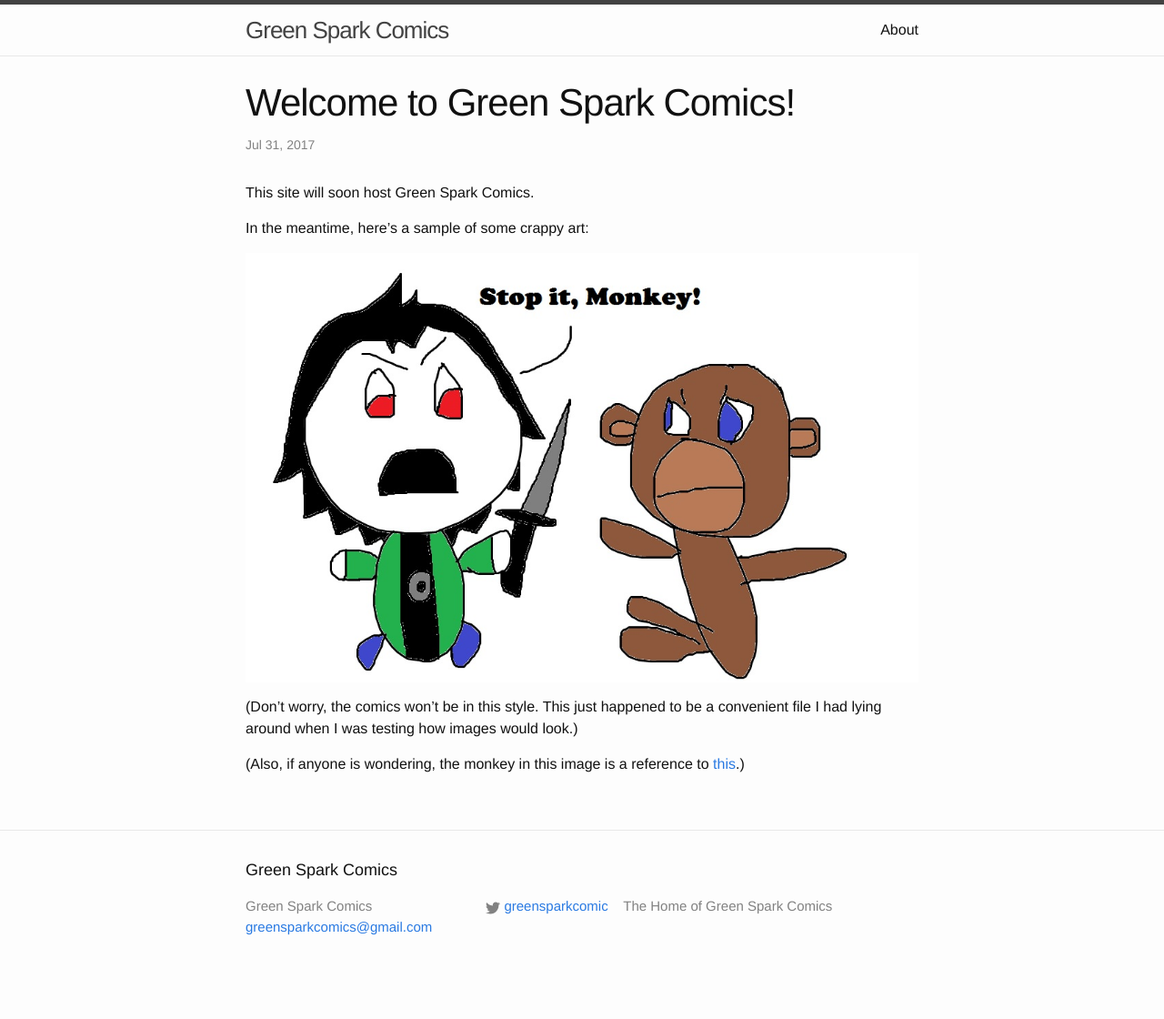
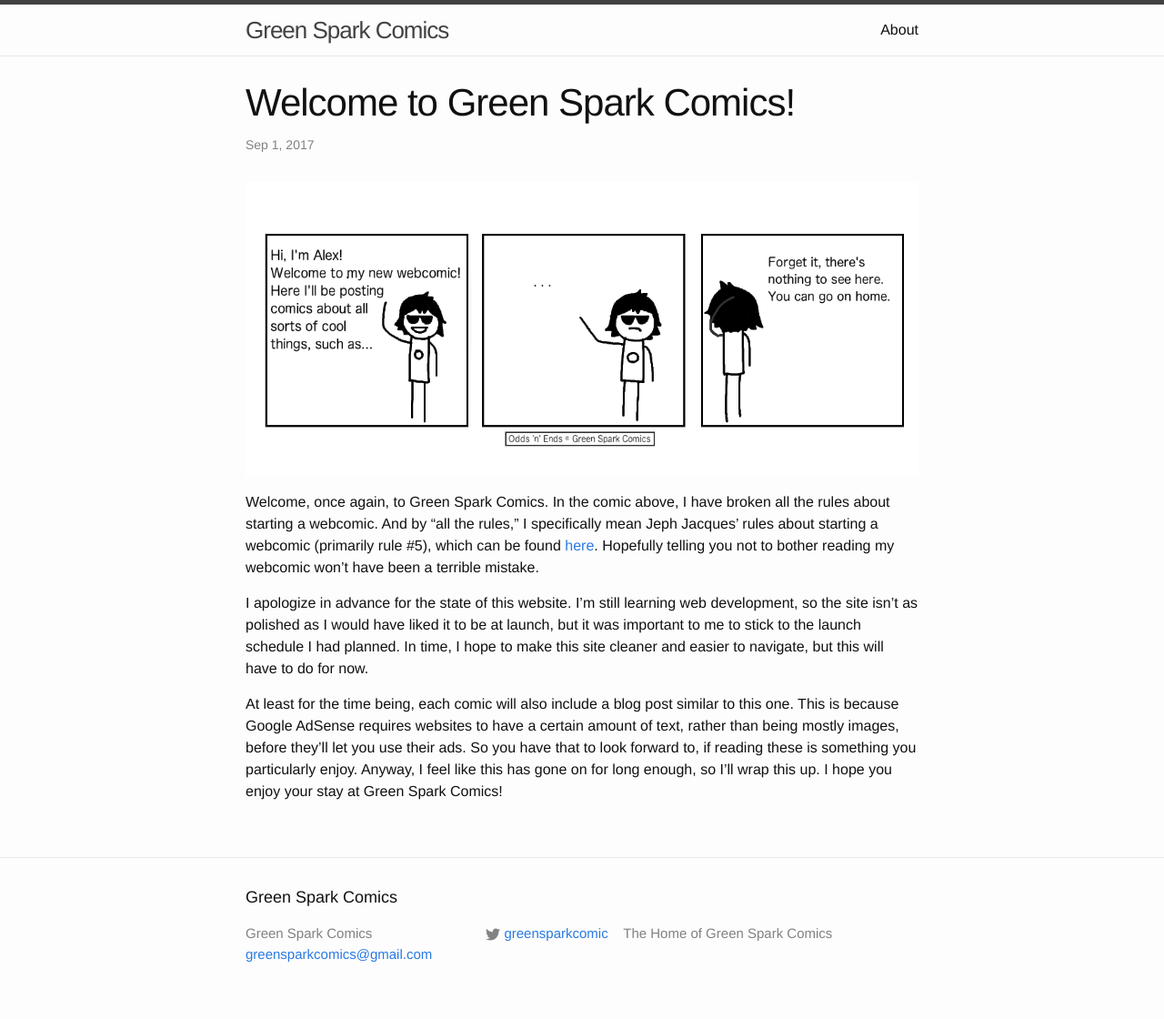
Before and after one commit to GreenElectrodes/greenelectrodes.github.io, a Jekyll site: the page built from _posts/2017-07-30-welcome-to-green-spark-comics.markdown, in a window 1280 px wide. Shown: the whole page at 91% size. Built offline with Jekyll 4.4.1, drawn with Linux system fonts in a browser that asks for light colours; before the commit the page ends 1090 px from its top, so only the background shows below that.

Commit message:
Update 2017-07-30-welcome-to-green-spark-comics.markdown

```diff
--- a/_posts/2017-07-30-welcome-to-green-spark-comics.markdown
+++ b/_posts/2017-07-30-welcome-to-green-spark-comics.markdown
@@ -1,17 +1,15 @@
 ---
 layout: post
 title:  "Welcome to Green Spark Comics!"
-date:   2017-07-31 17:00:00 +0000
-categories: new post
+date:   2017-09-01 11:50:00 -07:00
+categories: comic
 ---
-This site will soon host Green Spark Comics.
+![Comic #1](/images/ONE0001.png)
 
-In the meantime, here's a sample of some crappy art:
+Welcome, once again, to Green Spark Comics. In the comic above, I have broken all the rules about starting a webcomic. And by "all the rules," I specifically mean Jeph Jacques' rules about starting a webcomic (primarily rule #5), which can be found [here][jjlink]. Hopefully telling you not to bother reading my webcomic won't have been a terrible mistake.
 
-![Death to the instant gratification monkey](/images/stopitmonkey.jpg)
+I apologize in advance for the state of this website. I'm still learning web development, so the site isn't as polished as I would have liked it to be at launch, but it was important to me to stick to the launch schedule I had planned. In time, I hope to make this site cleaner and easier to navigate, but this will have to do for now.
 
-(Don't worry, the comics won't be in this style. This just happened to be a convenient file I had lying around when I was testing how images would look.)
+At least for the time being, each comic will also include a blog post similar to this one. This is because Google AdSense requires websites to have a certain amount of text, rather than being mostly images, before they'll let you use their ads. So you have that to look forward to, if reading these is something you particularly enjoy. Anyway, I feel like this has gone on for long enough, so I'll wrap this up. I hope you enjoy your stay at Green Spark Comics!
 
-(Also, if anyone is wondering, the monkey in this image is a reference to [this][wbw-link].)
-
-[wbw-link]: https://waitbutwhy.com/2013/10/why-procrastinators-procrastinate.html
+[jjlink]: http://jephjacques.com/post/596723785/so-you-want-to-start-a-webcomic
```
